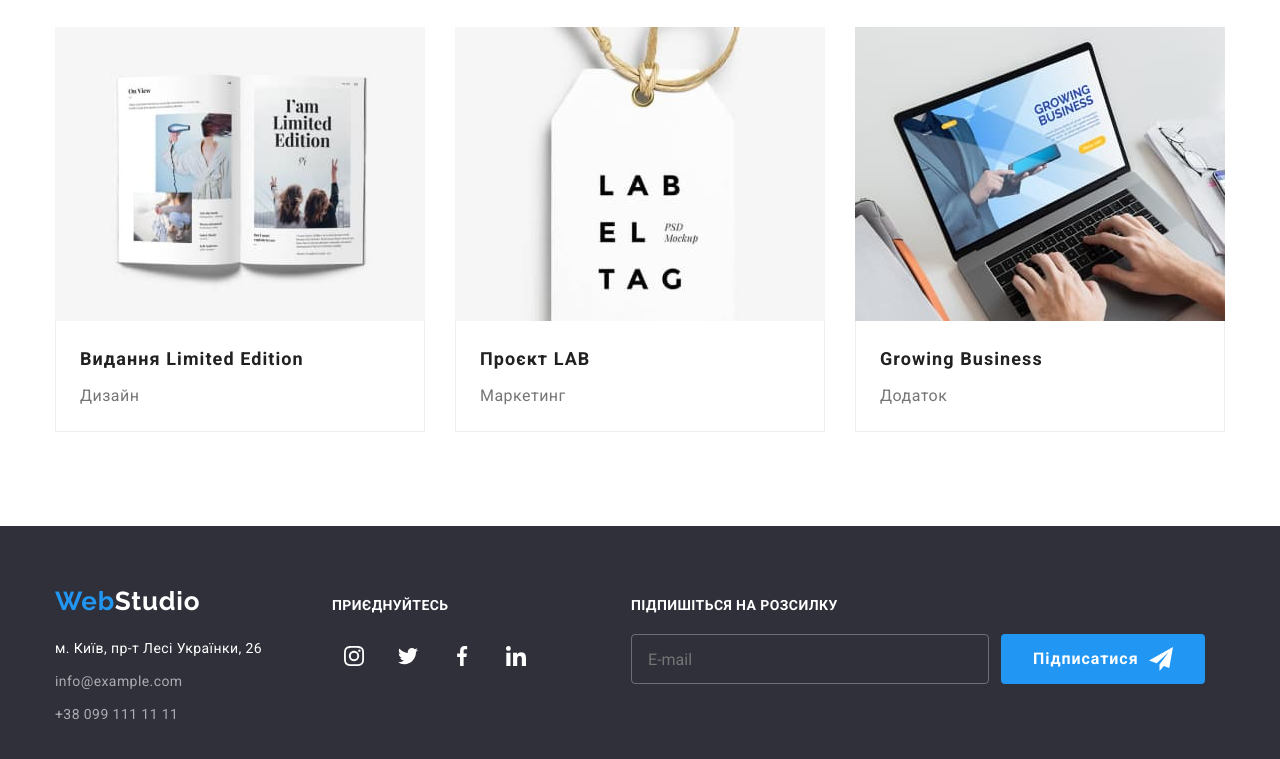
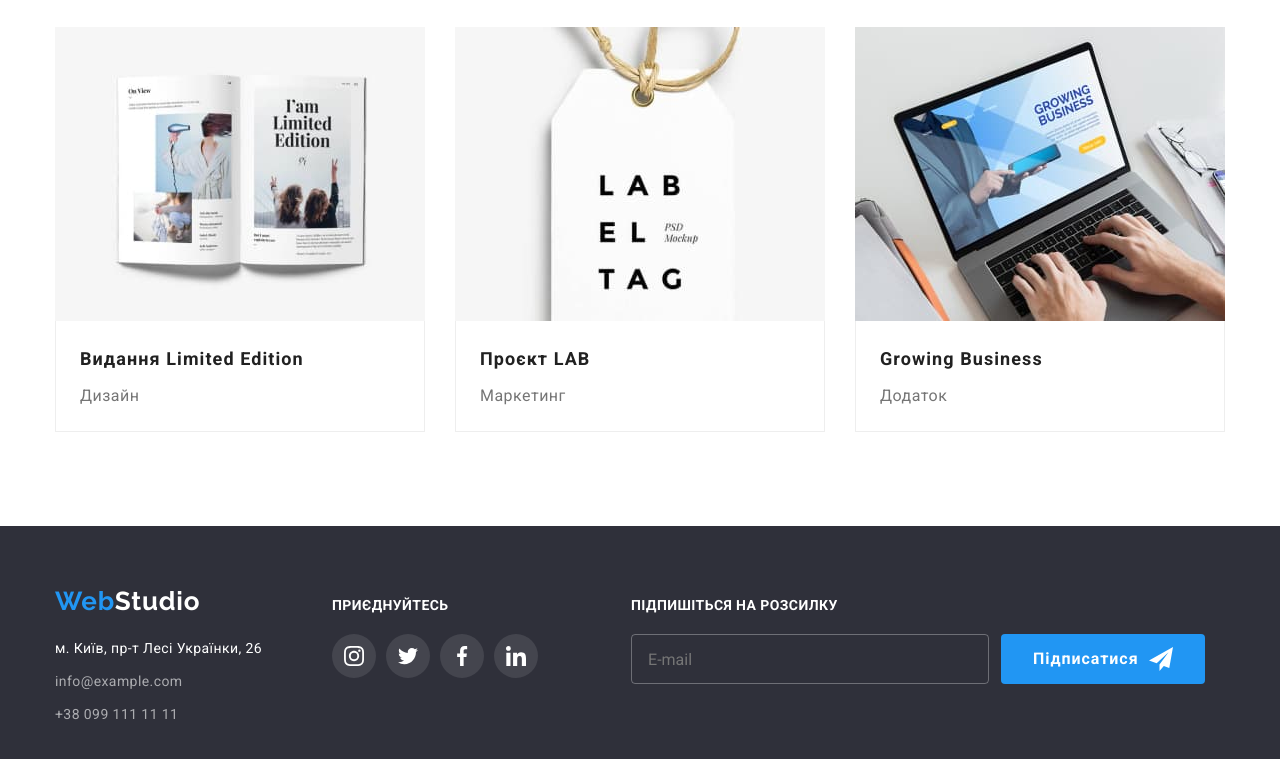
Before and after one commit to serhii95zhydkov/goit-markup-hw-07, a plain HTML site: page portfolio.html in a window 1280 px wide. Shown: the part 1110-1869 px from the top of the page. Drawn offline with nearby package versions, Linux system fonts and the light colour scheme.

Commit message:
Update portfolio.html

```diff
--- a/portfolio.html
+++ b/portfolio.html
@@ -335,28 +335,28 @@
           <p class="join__text">Приєднуйтесь</p>
           <ul class="social-network">
             <li class="social-network__item">
-              <a class="social-network__link social-network-link-footer" href="/">
+              <a class="social-network__link social-network__link--colorChange" href="/">
                 <svg class="join__icon" width="20" height="20">
                   <use href="./images/icons.svg#icon-instagram"></use>
                 </svg>
               </a>
             </li>
             <li class="social-network__item">
-              <a class="social-network__link social-network-link-footer" href="/">
+              <a class="social-network__link social-network__link--colorChange" href="/">
                 <svg class="join__icon" width="20" height="20">
                   <use href="./images/icons.svg#icon-twitter"></use>
                 </svg>
               </a>
             </li>
             <li class="social-network__item">
-              <a class="social-network__link social-network-link-footer" href="/">
+              <a class="social-network__link social-network__link--colorChange" href="/">
                 <svg class="join__icon" width="20" height="20">
                   <use href="./images/icons.svg#icon-facebook"></use>
                 </svg>
               </a>
             </li>
             <li class="social-network__item">
-              <a class="social-network__link social-network-link-footer" href="/">
+              <a class="social-network__link social-network__link--colorChange" href="/">
                 <svg class="join__icon" width="20" height="20">
                   <use href="./images/icons.svg#icon-linkedin"></use>
                 </svg>
```
